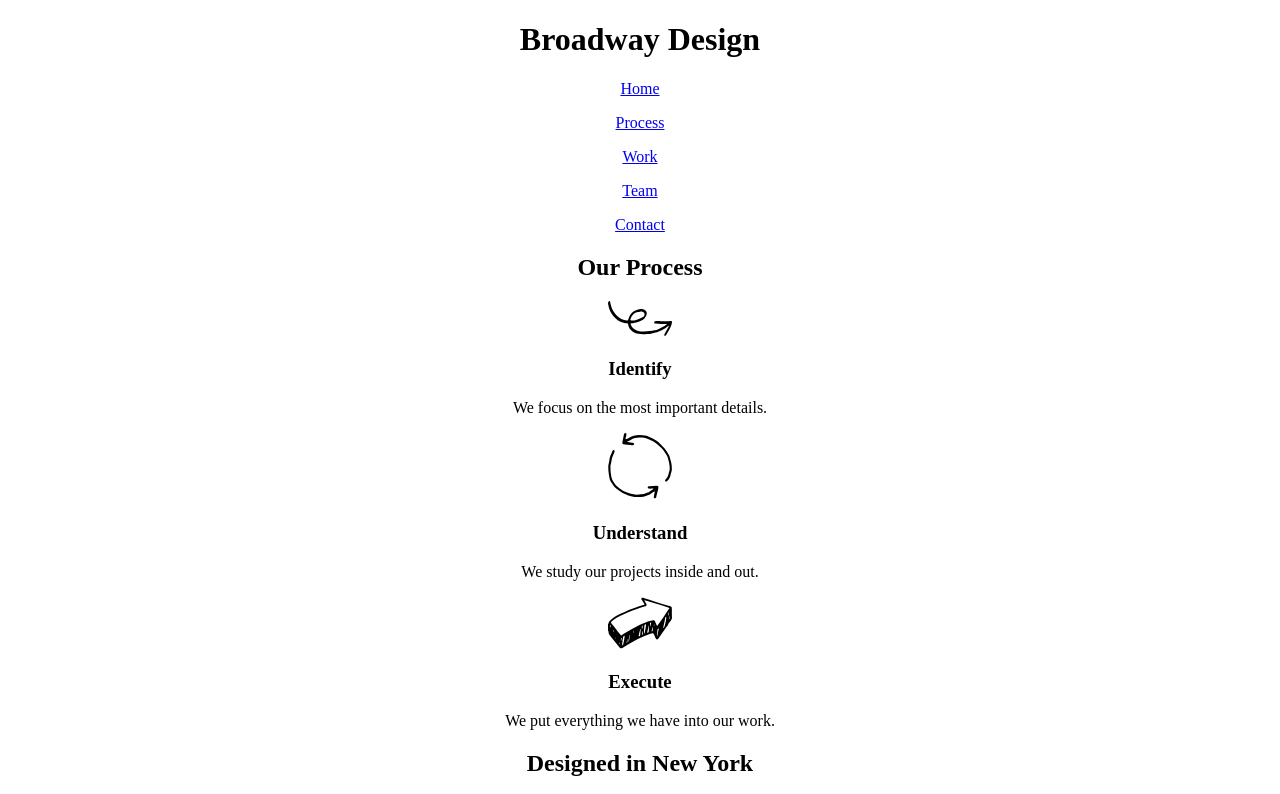
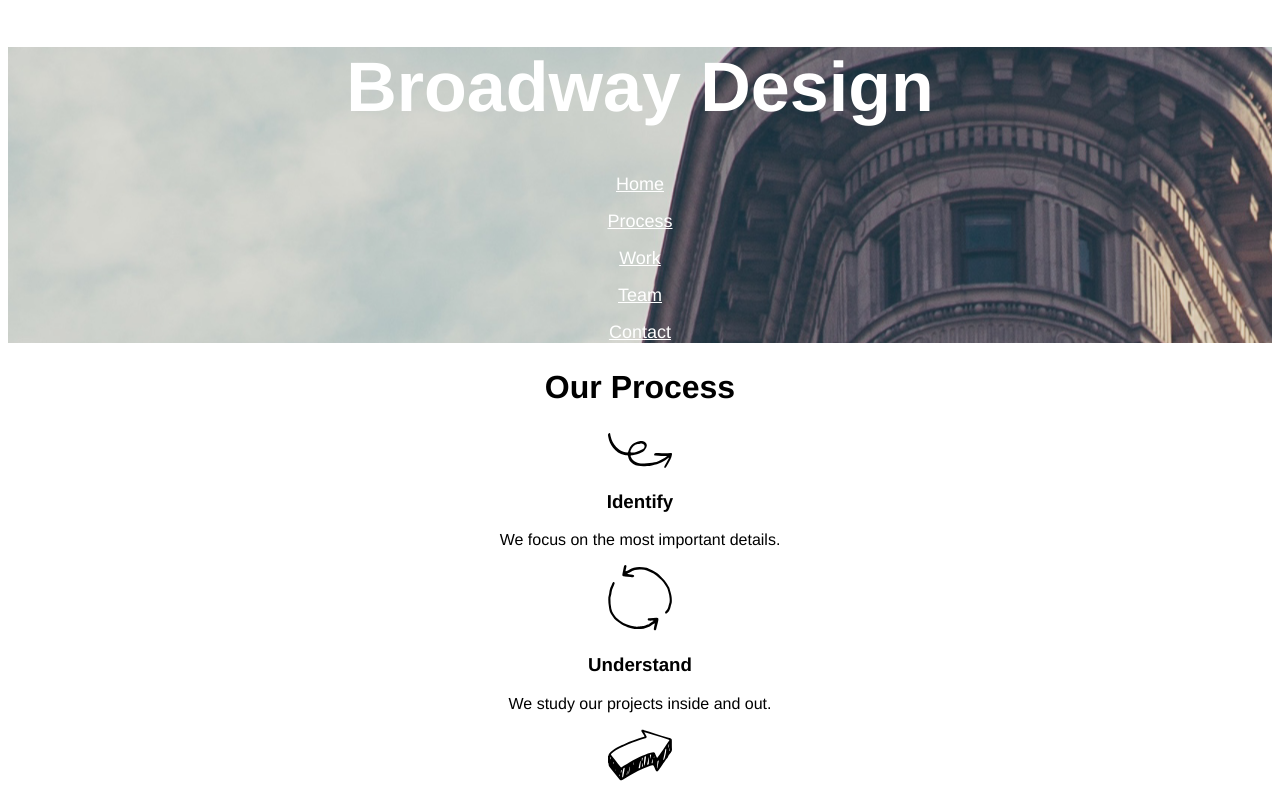
Before and after one commit to Kishgla/broadway, a plain HTML site: page index.html in a window 1280 px wide. Shown: the top 794 px of the page. Drawn offline with Linux system fonts and the light colour scheme.

Commit message:
Begin adding CSS styles

```diff
--- a/resources/css/styles.css
+++ b/resources/css/styles.css
@@ -1,3 +1,24 @@
 body {
   text-align: center;
+  font-family: Helvetica;
 }
+
+.header {
+  background-image: url("../images/the-flatiron-building.png");
+  background-repeat: no-repeat;
+  background-position: center;
+}
+
+h1 {
+  font-size: 70px;
+  color: white;
+}
+
+.header a {
+  font-size: 18px;
+  color: white;
+}
+
+h2 {
+  font-size: 32px;
+}
```
